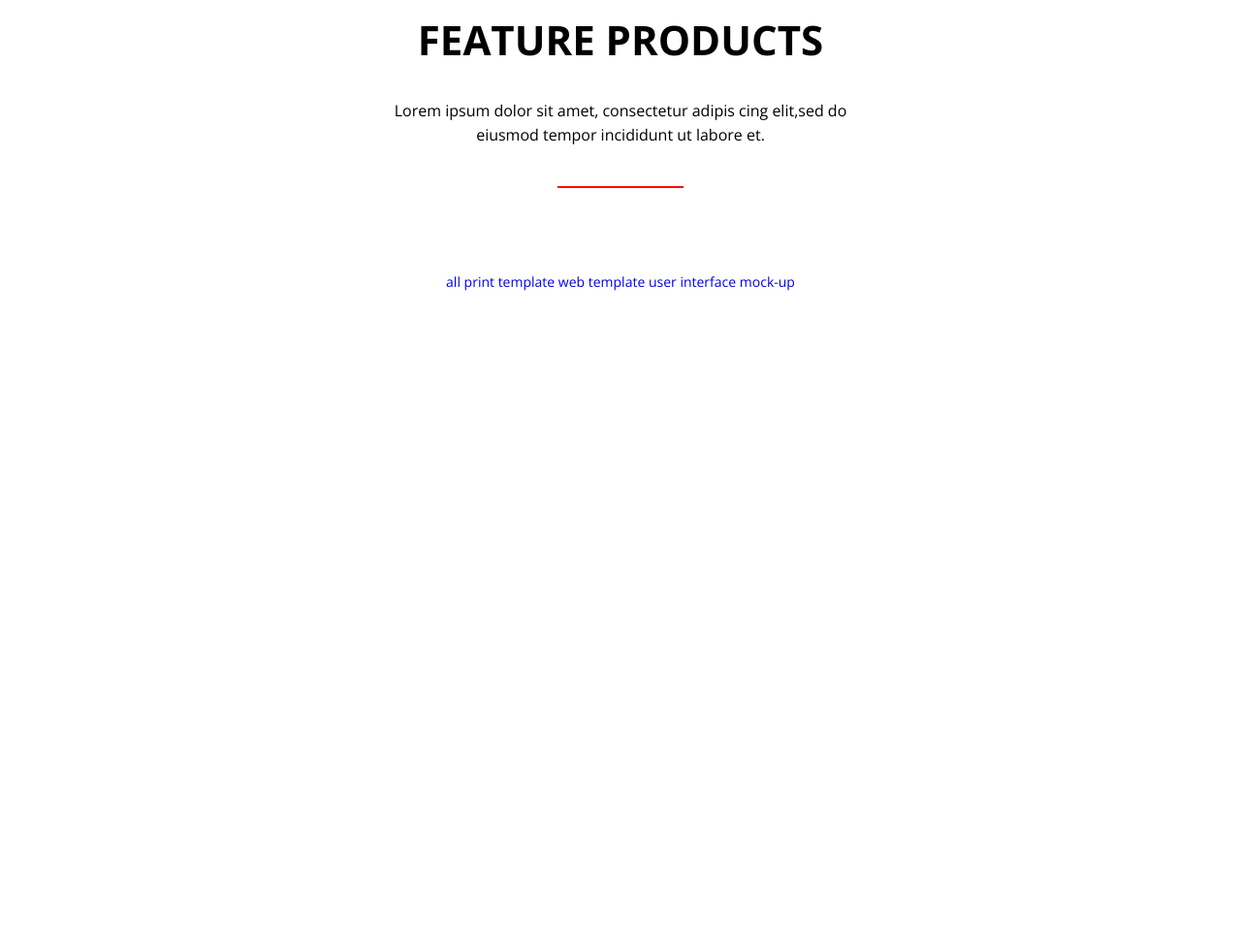
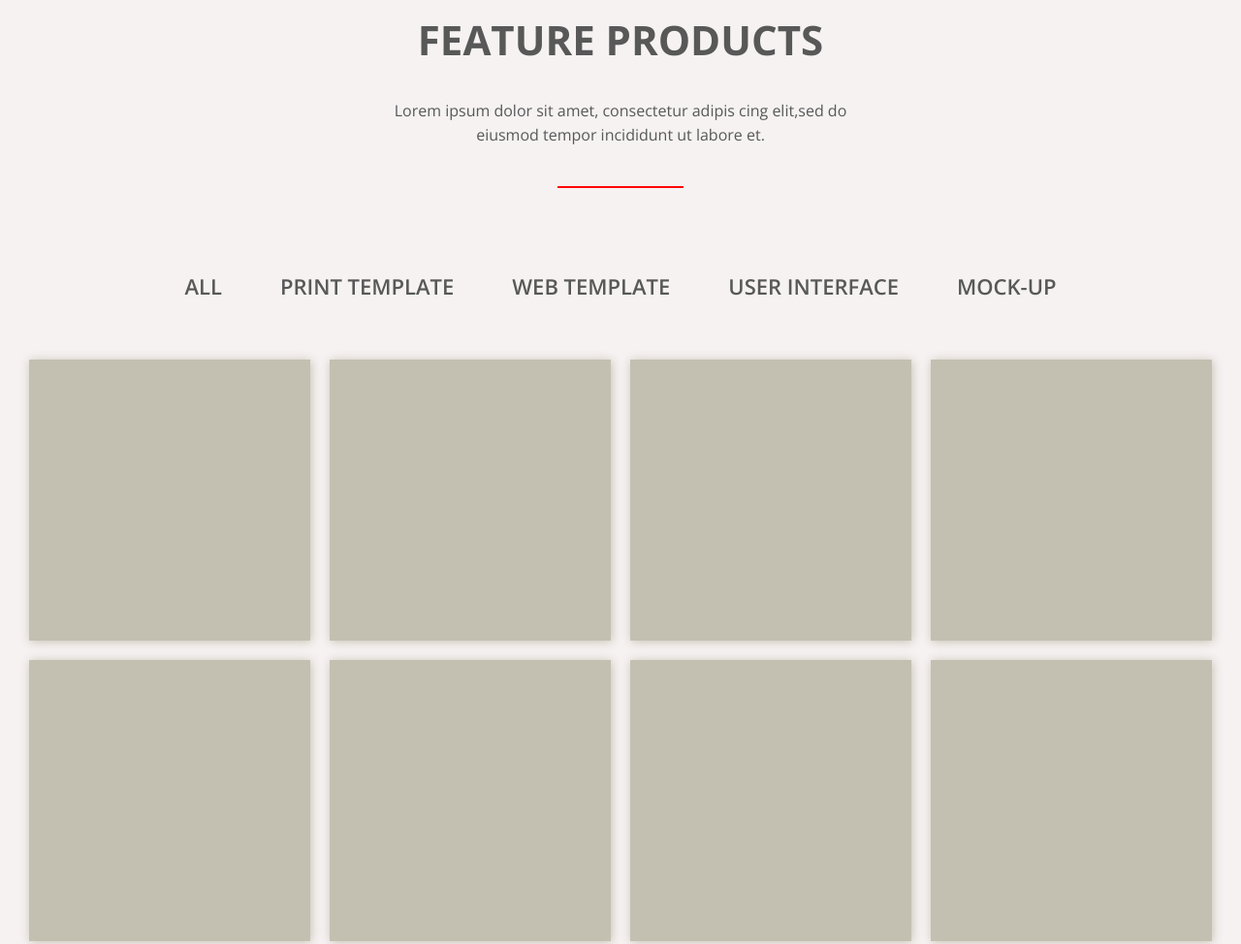
Before and after one commit to nvs163/agency_site, a plain HTML site: page src/index.html in a window 1280 px wide. Shown: the part 1516-2490 px from the top of the page at 97% size. Before the commit the page ends 1816 px from the top, so only its background shows below. Drawn offline with nearby package versions, Linux system fonts and the light colour scheme.

Commit message:
Edit a few blocks

```diff
--- a/src/scss/_interface.scss
+++ b/src/scss/_interface.scss
@@ -1,6 +1,7 @@
 body {
    font-family: "Open Sans";
    font-size: 14px;
+   color: #585858;
 }
 
 .container {
--- a/src/scss/blocks/_hero.scss
+++ b/src/scss/blocks/_hero.scss
@@ -9,6 +9,7 @@
       font-weight: 900;
       font-size: 70px;
       text-transform: uppercase;
+      color: #000;
 
       margin-bottom: 40px;
    }
--- a/src/scss/blocks/_products.scss
+++ b/src/scss/blocks/_products.scss
@@ -1,11 +1,12 @@
 .products-block {
-   margin: 105px 0px 140px;
+   padding: 105px 0px 120px;
    display: flex;
    flex-direction: column;
    align-items: center;
 }
 
 .products {
+   background-color: #f6f2f2;
    &-header {
       font-size: 42px;
       font-weight: 700;
@@ -29,4 +30,46 @@
       border-top: 2px solid #ff0303;
       width: 130px;
    }
+
+   &-menu {
+      margin-bottom: 65px;
+      font-size: 0;
+   }
+
+   &-link {
+      display: inline-block;
+      margin: 0px 30px;
+
+      font-size: 22px;
+      font-weight: 600;
+      text-transform: uppercase;
+      color: #585858;
+
+      &:first-child {
+         margin-left: 0;
+      }
+
+      &:last-child {
+         margin-right: 0;
+      }
+   }
+
+   &-image {
+      display: flex;
+      justify-content: space-between;
+      align-content: center;
+      flex-direction: row;
+      flex-wrap: wrap;
+   }
+
+   &-img {
+      background-color: #c4c0b1;
+
+      box-shadow: 1px 1px 10px #c4c0b1;
+
+      width: 290px;
+      height: 290px;
+
+      margin-bottom: 20px;
+   }
 }
```
Also changed, not shown: src/css/style.css.
